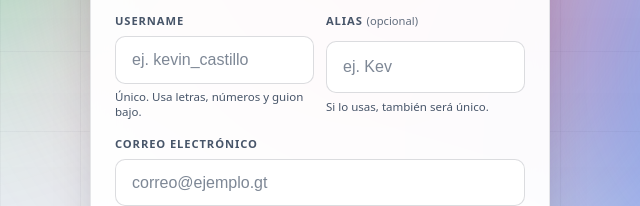
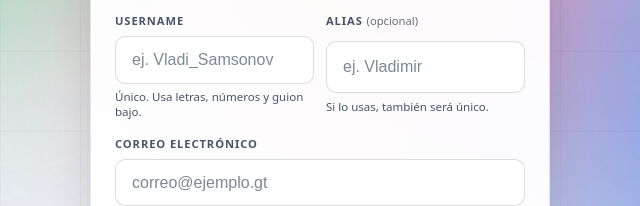
Before and after one commit to KevDev2711/racket-sports-gt, a website with bundled scripts: page public/index.html in a window 1280 px wide. Both pictures are taken after a click on the tab "Crear Cuenta". Shown: the part 589-795 px from the top of the page, 320-960 px from the left. Built offline with nearby package versions, Linux system fonts and the light colour scheme.

Commit message:
added vladimir

```diff
--- a/public/index.html
+++ b/public/index.html
@@ -128,12 +128,12 @@
       <div class="field-row">
         <div class="field">
           <label for="registerUsername">Username</label>
-          <input type="text" id="registerUsername" name="username" autocomplete="username" placeholder="ej. kevin_castillo" pattern="[a-zA-Z0-9_]{3,24}" required>
+          <input type="text" id="registerUsername" name="username" autocomplete="username" placeholder="ej. Vladi_Samsonov" pattern="[a-zA-Z0-9_]{3,24}" required>
           <small>Único. Usa letras, números y guion bajo.</small>
         </div>
         <div class="field">
           <label for="registerAlias">Alias <span class="optional-tag">(opcional)</span></label>
-          <input type="text" id="registerAlias" name="alias" autocomplete="nickname" placeholder="ej. Kev" pattern="[a-zA-Z0-9_]{3,24}">
+          <input type="text" id="registerAlias" name="alias" autocomplete="nickname" placeholder="ej. Vladimir" pattern="[a-zA-Z0-9_]{3,24}">
           <small>Si lo usas, también será único.</small>
         </div>
       </div>
```
